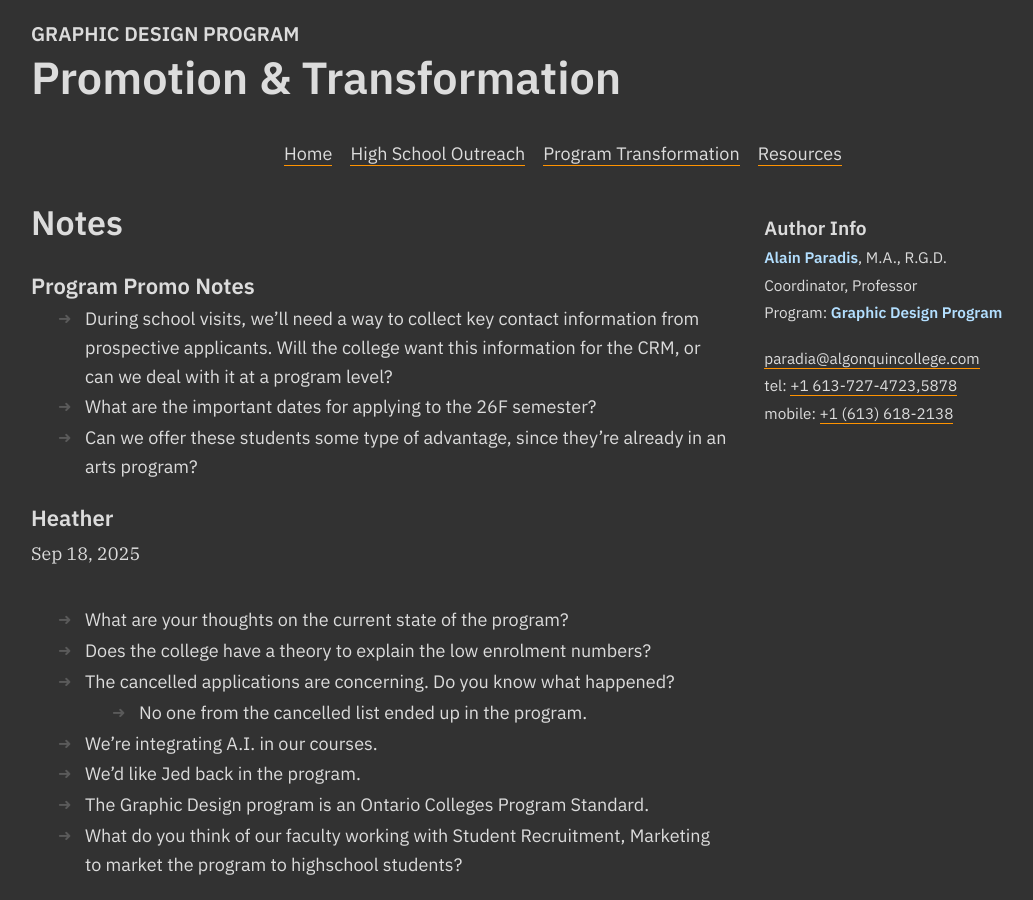
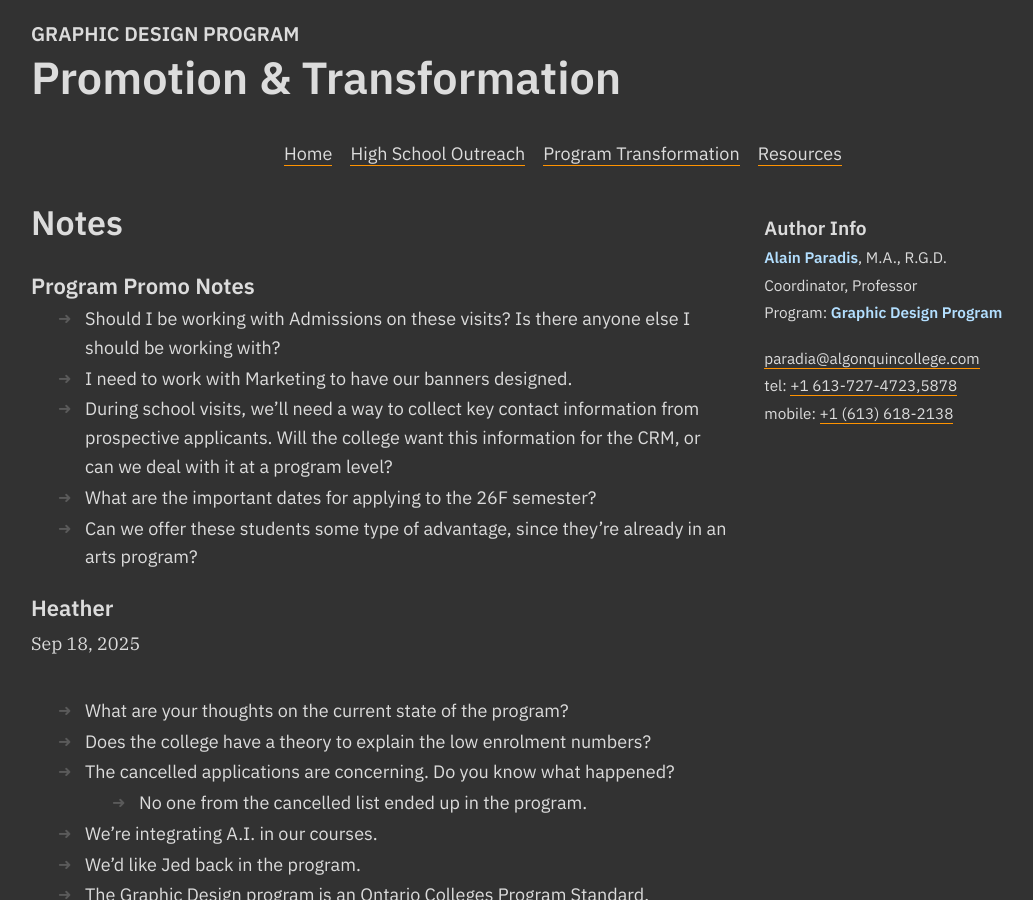
Before and after one commit to AlainParadis/program-transformation, a Jekyll site: the page built from notes.md, in a window 1280 px wide and 900 px high. Shown: the whole window, without its empty margins (77-1110 px from the left). Built offline with Jekyll 4.4.1, drawn with Linux system fonts in a browser that asks for light colours.

Commit message:
Update notes.md

```diff
--- a/notes.md
+++ b/notes.md
@@ -6,6 +6,8 @@ order:
 ---
 #### Program Promo Notes
 
+-   Should I be working with Admissions on these visits? Is there anyone else I should be working with?
+-   I need to work with Marketing to have our banners designed.
 -   During school visits, we'll need a way to collect key contact information from prospective applicants. Will the college want this information for the CRM, or can we deal with it at a program level?
 -   What are the important dates for applying to the 26F semester?
 -   Can we offer these students some type of advantage, since they're already in an arts program?
```
